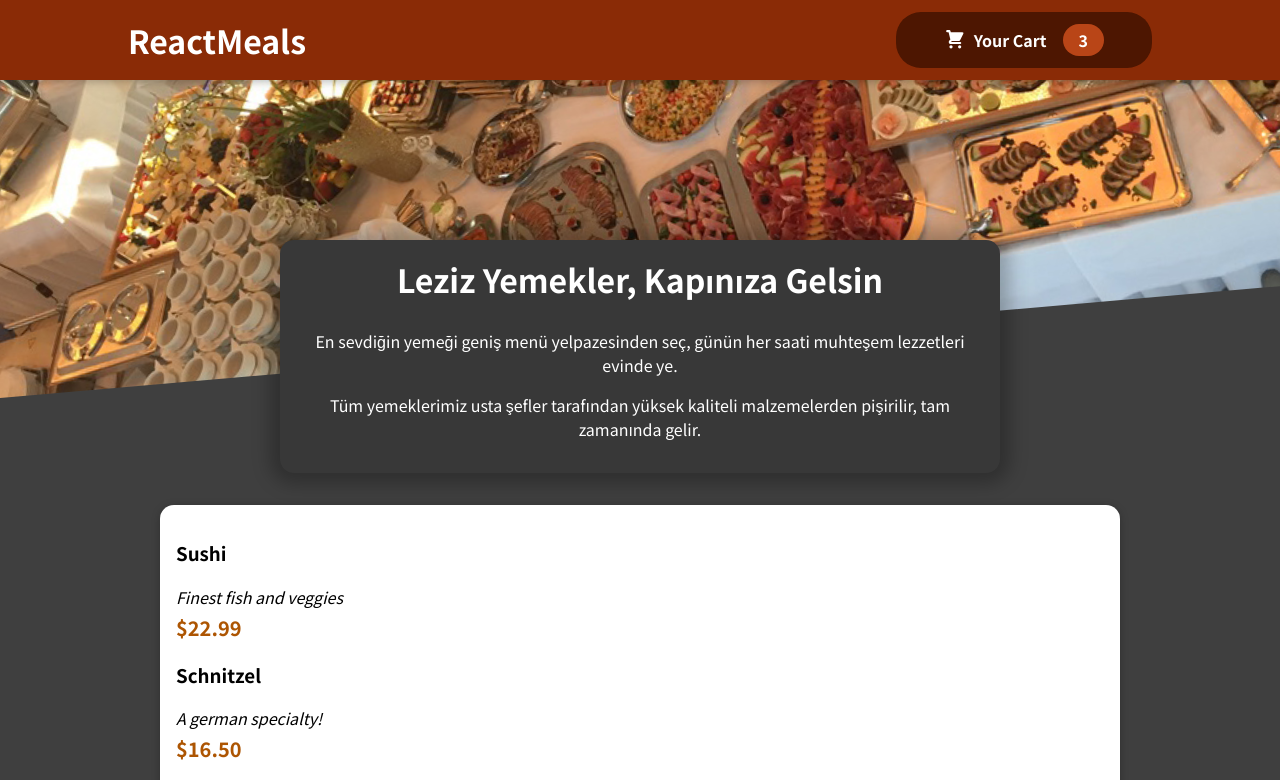
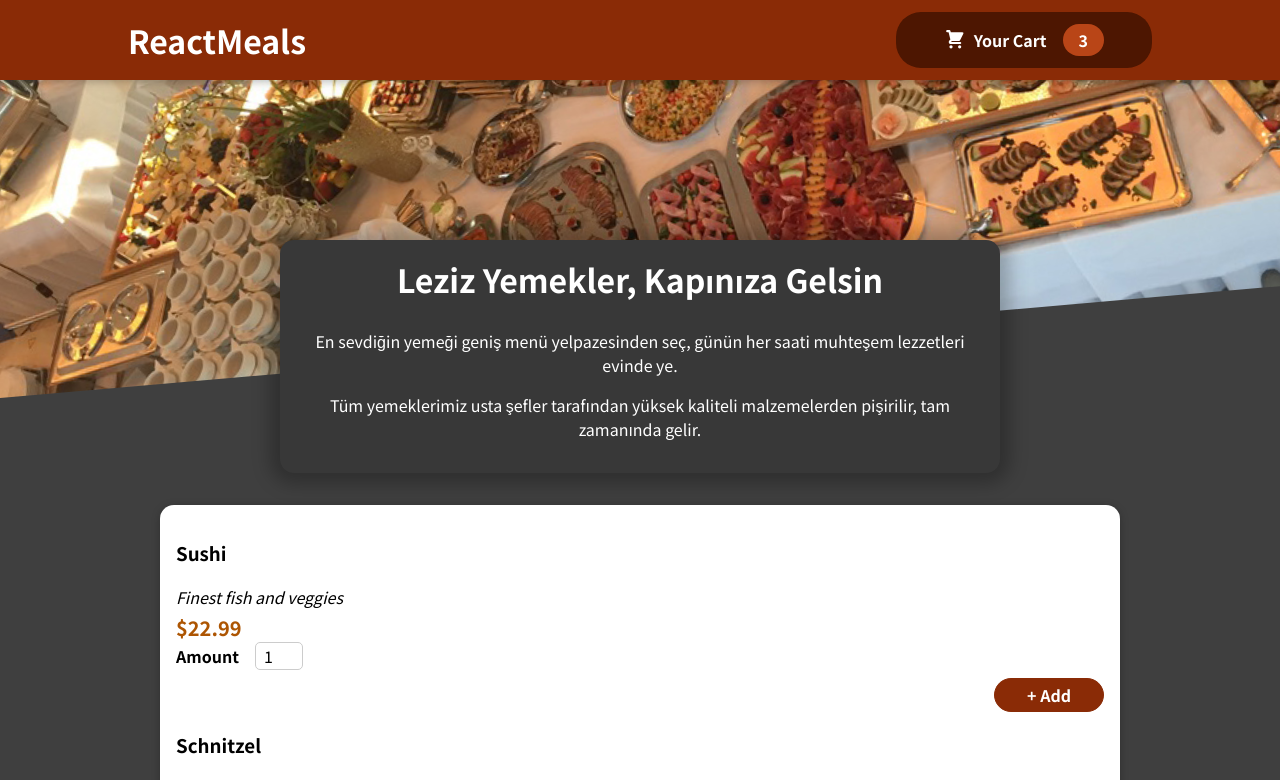
Before and after one commit to hudaverdik/MealApp, a React (Create React App) app: page / in a window 1280 px wide. Shown: the top 780 px of the page. Built offline with nearby package versions, Linux system fonts and the light colour scheme.

Commit message:
git push

```diff
--- a/src/components/Meals/AvailableMeals.js
+++ b/src/components/Meals/AvailableMeals.js
@@ -31,6 +31,7 @@
 
 const AvailableMeals = () => {
 const mealsList = DUMMY_MEALS.map(meal => <MealItem
+  id = {meal.id}
   key ={meal.id}
   name={meal.name}
   description={meal.description}
--- a/src/components/Meals/MealItem/MealItem.js
+++ b/src/components/Meals/MealItem/MealItem.js
@@ -1,4 +1,6 @@
-import classes from './MealItem.module.css'
+import classes from './MealItem.module.css';
+import MealItemForm from './MealItemForm'
+
 const MealItem = props =>{
     const price = `$${props.price.toFixed(2)}`;
     return (
@@ -9,7 +11,7 @@
                 <div className={classes.price}>{price}</div>
             </div>
             <div>
-
+                <MealItemForm id={props.id}/>
             </div>
         </li>
     )
--- a/src/components/Meals/MealItem/MealItemForm.js
+++ b/src/components/Meals/MealItem/MealItemForm.js
@@ -0,0 +1,21 @@
+import Input from '../../UI/Input';
+import classes from './MealItemForm.module.css';
+
+const MealItemForm = props => {
+    return <form className={classes.form}>
+      <Input
+      label='Amount'
+      input={{
+        id: 'amount_' + props.id,
+        type: 'number',
+        min: '1',
+        max: '5',
+        step: '1',
+        defaultValue: '1'
+      }}
+      />
+      <button>+ Add</button>
+    </form>
+}
+
+export default MealItemForm;
--- /dev/null
+++ b/src/components/Meals/MealItem/MealItemForm.module.css
@@ -0,0 +1,20 @@
+.form {
+  text-align: right;
+}
+
+.form button {
+  font: inherit;
+  cursor: pointer;
+  background-color: #8a2b06;
+  border: 1px solid #8a2b06;
+  color: white;
+  padding: 0.25rem 2rem;
+  border-radius: 20px;
+  font-weight: bold;
+}
+
+.form button:hover,
+.form button:active {
+  background-color: #641e03;
+  border-color: #641e03;
+}
--- /dev/null
+++ b/src/components/UI/Input.js
@@ -0,0 +1,10 @@
+import classes from './Input.module.css';
+
+const Input =props =>{
+    return( <div className={classes.input}>
+        <label htmlFor={props.input.id}>{props.label}</label>
+        <input {...props.input}/>
+    </div>
+    );
+};
+export default Input;
--- /dev/null
+++ b/src/components/UI/Input.module.css
@@ -0,0 +1,18 @@
+.input {
+  display: flex;
+  align-items: center;
+  margin-bottom: 0.5rem;
+}
+
+.input label {
+  font-weight: bold;
+  margin-right: 1rem;
+}
+
+.input input {
+  width: 3rem;
+  border-radius: 5px;
+  border: 1px solid #ccc;
+  font: inherit;
+  padding-left: 0.5rem;
+}
```
Also changed, not shown: src/components/Meals/MealItem/MealItem.module.css (indentation only).
